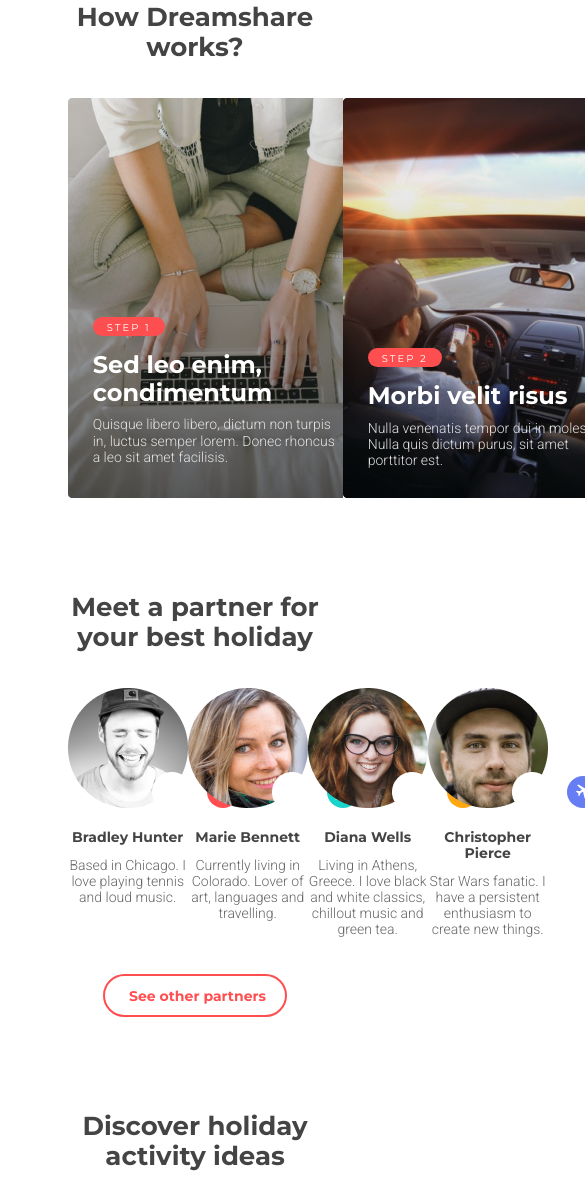
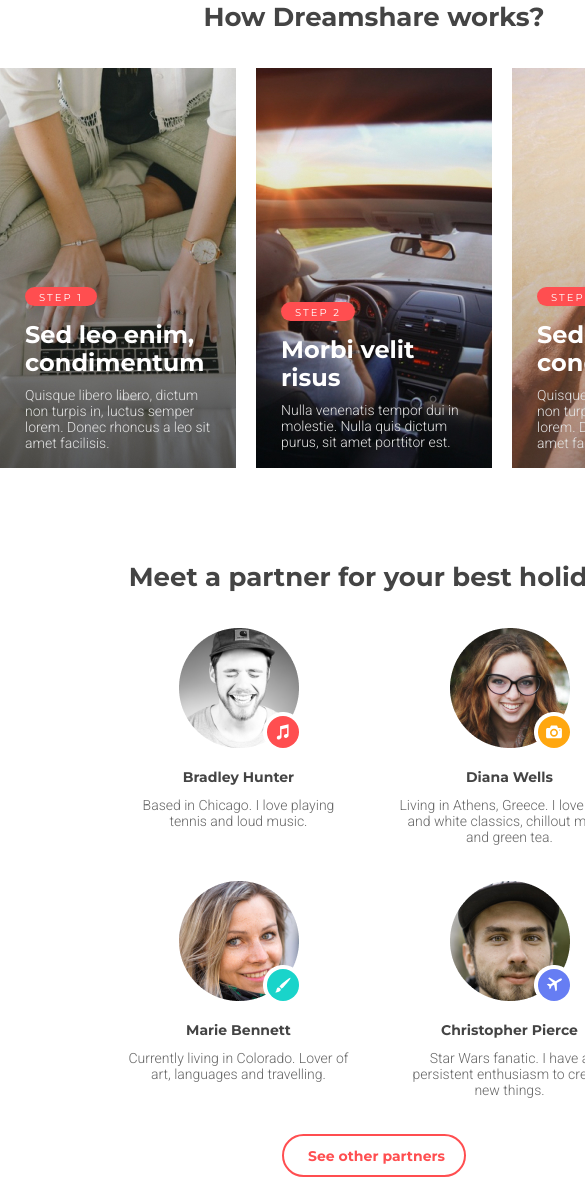
Before and after one commit to d08801733/dreamshare, a website: page src/index.html in a window 390 px wide. Shown: the part 792-1995 px from the top of the page, 585 px wide, since content can reach past the window. Drawn offline with Linux system fonts and the light colour scheme.

Commit message:
Add responsive design for tablet

```diff
--- a/src/index.html
+++ b/src/index.html
@@ -96,11 +96,15 @@
         <div class="partner__wrapper">
           <div class="partner__item">
             <div class="partner__img">
-              <img src="images/partner/avatar-1.png" alt="Avatar 1" />
-            </div>
+              <img
+                src="images/partner/avatar-1.png"
+                alt="Avatar 1"
+                class="partner__img"
+              />
 
               <div class="partner__round partner__round_music">
                 <img src="icons/music.svg" alt="Music" />
+              </div>
             </div>
 
             <div class="partner__description">
@@ -114,11 +118,15 @@
 
           <div class="partner__item">
             <div class="partner__img">
-              <img src="images/partner/avatar-2.png" alt="Avatar 2" />
-            </div>
+              <img
+                src="images/partner/avatar-2.png"
+                alt="Avatar 2"
+                class="partner__img"
+              />
 
               <div class="partner__round partner__round_brush">
                 <img src="icons/brush.svg" alt="Brush" />
+              </div>
             </div>
 
             <div class="partner__description">
@@ -133,11 +141,15 @@
 
           <div class="partner__item">
             <div class="partner__img">
-              <img src="images/partner/avatar-3.png" alt="Avatar 3" />
-            </div>
+              <img
+                src="images/partner/avatar-3.png"
+                alt="Avatar 3"
+                class="partner__img"
+              />
 
               <div class="partner__round partner__round_camera">
                 <img src="icons/camera.svg" alt="Camera" />
+              </div>
             </div>
 
             <div class="partner__description">
@@ -152,11 +164,15 @@
 
           <div class="partner__item">
             <div class="partner__img">
-              <img src="images/partner/avatar-4.png" alt="Avatar 4" />
-            </div>
+              <img
+                src="images/partner/avatar-4.png"
+                alt="Avatar 4"
+                class="partner__img"
+              />
 
               <div class="partner__round partner__round_airplane">
                 <img src="icons/airplane.svg" alt="Airplane" />
+              </div>
             </div>
 
             <div class="partner__description">
--- a/src/sass/_howitworks.scss
+++ b/src/sass/_howitworks.scss
@@ -17,25 +17,30 @@
 
   &__item {
     width: 300px;
+    // width: 31.91%;
     min-height: 400px;
     padding-top: 219px;
     padding-left: 25px;
 
     &:nth-child(1) {
-      background: url("../images/howitworks/step-1.jpg");
+      background: url("../images/howitworks/step-1.jpg") center center / cover
+        no-repeat;
     }
 
     &:nth-child(2) {
-      background: url("../images/howitworks/step-2.jpg");
+      background: url("../images/howitworks/step-2.jpg") center center / cover
+        no-repeat;
       padding-top: 250px;
     }
 
     &:nth-child(3) {
-      background: url("../images/howitworks/step-3.jpg");
+      background: url("../images/howitworks/step-3.jpg") center center / cover
+        no-repeat;
     }
   }
 
   &__content {
+    // width: 83.33%;
     width: 250px;
   }
 
--- /dev/null
+++ b/src/sass/_media.scss
@@ -0,0 +1,82 @@
+@media screen and (max-width: 1024px) {
+  .container {
+    width: 748px;
+  }
+
+  .header {
+    &__logo {
+      margin-left: 38px;
+    }
+  }
+
+  .howitworks {
+    &__item {
+      width: 236px;
+
+      &:nth-child(2) {
+        padding-top: 234px;
+        padding-bottom: 16px;
+      }
+    }
+
+    &__content {
+      width: 196px;
+    }
+  }
+
+  .partner {
+    &__wrapper {
+      padding-left: 128px;
+      padding-right: 128px;
+      flex-wrap: wrap;
+      column-gap: 20px;
+      row-gap: 35px;
+    }
+
+    &__item {
+      &:nth-child(2) {
+        order: 3;
+      }
+
+      &:nth-child(3) {
+        order: 2;
+      }
+
+      &:nth-child(4) {
+        order: 4;
+      }
+    }
+  }
+
+  .ideas {
+    &__item {
+      &:nth-child(1) {
+        width: 236px;
+      }
+
+      &:nth-child(2) {
+        width: 236px;
+      }
+
+      &:nth-child(3) {
+        width: 236px;
+      }
+
+      &:nth-child(4) {
+        width: 236px;
+      }
+
+      &:nth-child(5) {
+        width: 492px;
+      }
+
+      &:nth-child(6) {
+        width: 492px;
+      }
+
+      &:nth-child(7) {
+        width: 236px;
+      }
+    }
+  }
+}
--- a/src/sass/_partner.scss
+++ b/src/sass/_partner.scss
@@ -16,17 +16,21 @@
   }
 
   &__item {
-    position: relative;
+    // position: relative;
     width: 221px;
     display: flex;
     flex-direction: column;
     align-items: center;
   }
 
+  &__img {
+    position: relative;
+  }
+
   &__round {
     position: absolute;
     top: 88px;
-    left: 139px;
+    left: 88px;
     display: flex;
     justify-content: center;
     align-items: center;
--- a/src/sass/styles.scss
+++ b/src/sass/styles.scss
@@ -5,7 +5,8 @@ html {
 }
 
 .container {
-  width: 65.28%;
+  width: 940px;
+  // width: 65.28%;
   margin: 0 auto;
 }
 
@@ -21,3 +22,4 @@ button {
 @import "interests";
 @import "divider";
 @import "footer";
+@import "media";
```
Also changed, not shown: src/css/styles.min.css. Lines whose indentation alone changed are shown as unchanged.
